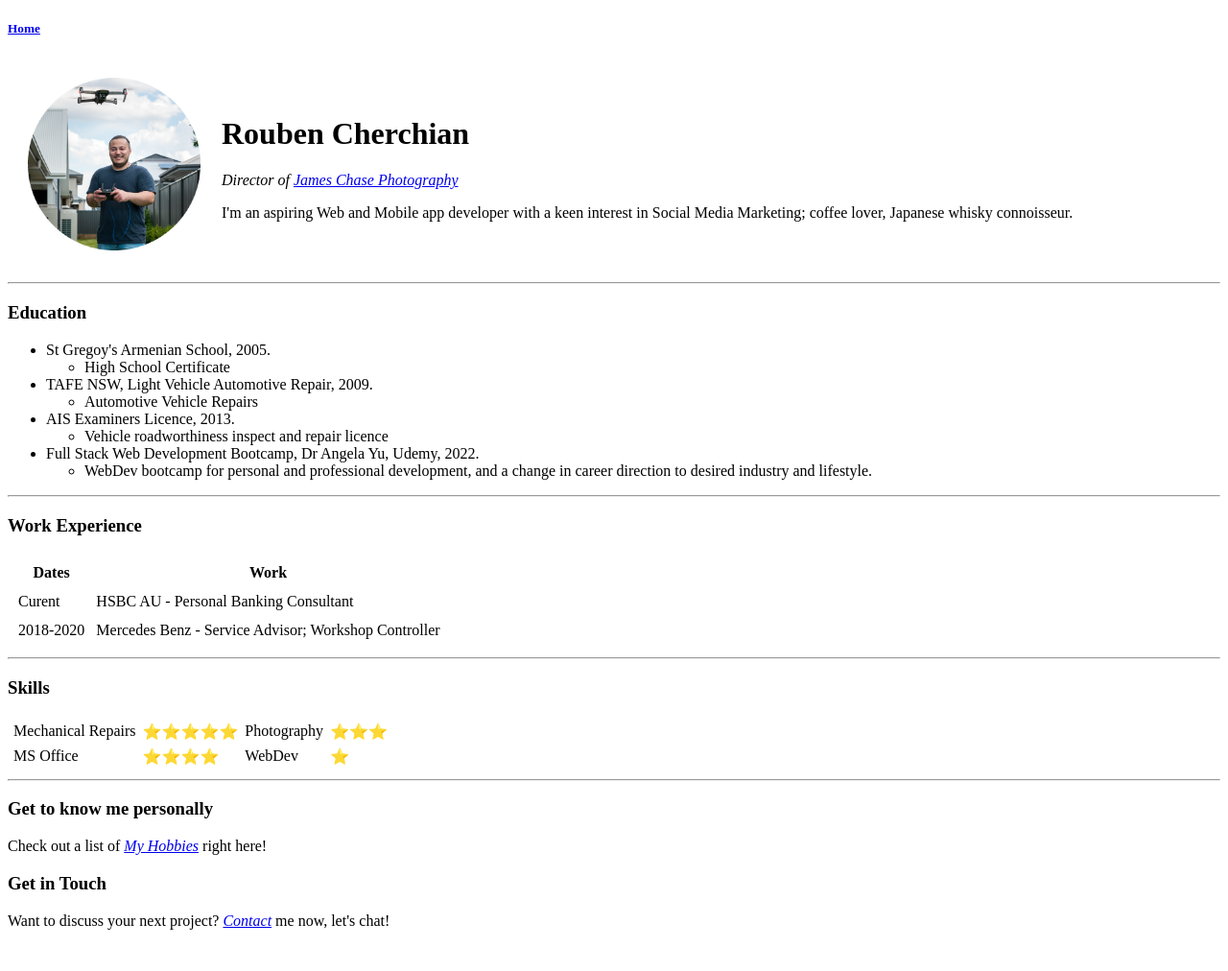
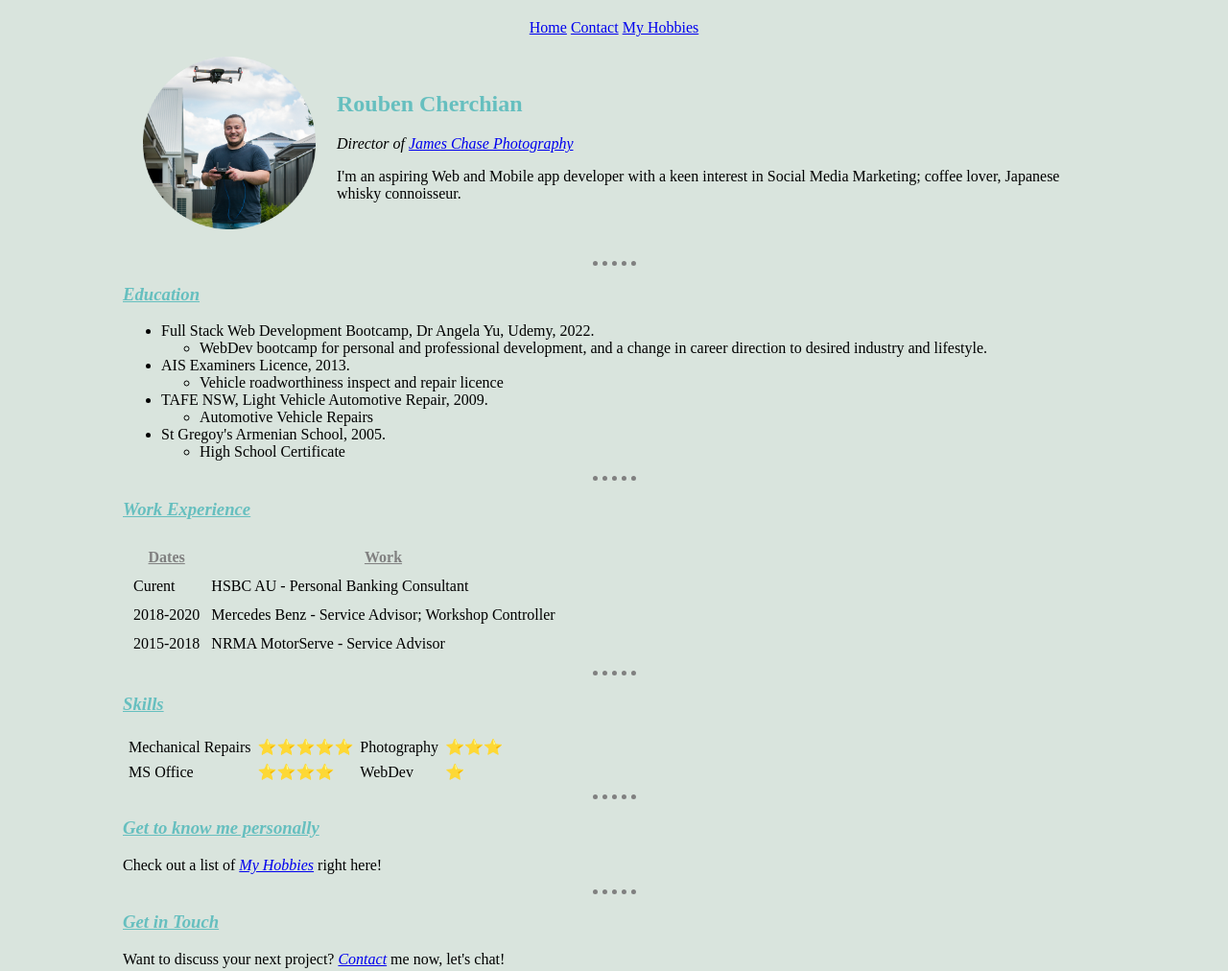
Before and after one commit to RoubenC/CV, a plain HTML site: page index.html in a window 1280 px wide. Shown: the whole page at 96% size. Before the commit the page ends 985 px from the top, so only its background shows below. Drawn offline with Linux system fonts and the light colour scheme.

Commit message:
Final commit

```diff
--- /dev/null
+++ b/css/styles.css
@@ -0,0 +1,39 @@
+h1 {
+  color:#66BFBF;
+  font-style: normal;
+}
+
+nav {
+  color: #66BFBF;     /*remove hyperlink style, and make the whole top section blue*/
+}
+
+h3 {
+  color: #66BFBF;
+  text-decoration: underline;
+  font-style: italic;
+}
+
+th {
+  text-decoration: underline;
+  color: grey;
+}
+
+body {
+  background-color: #D9E4DD;
+  margin: 10%;
+  margin-top: 0;
+}
+
+hr {
+  border-style: none;
+  border-top-style: dotted;
+  border-color: grey;
+  border-width: 5px;
+  width: 45px;
+}
+
+.top-nav {
+  margin-top: 20px;
+  text-align: center;
+
+}
--- a/index.html
+++ b/index.html
@@ -3,11 +3,19 @@
 
 <head>
   <meta charset="utf-8">
-  <title>😎 Rouben's Personal Site</title>
+  <title> 😎 Rouben's Personal Site</title>
+  <link rel="stylesheet" href="css/styles.css">
 </head>
 
 <body>
-  <h5><a href="index.html">Home</a></h5>
+  <nav class="top-nav">
+    <a href="index.html">Home</a>
+    <a href="contact.html">Contact</a>
+    <a href="hobbies.html">My Hobbies</a>
+  </nav>
+
+  <main>
+    <section>
       <table cellspacing="20">
         <tr>
           <td>
@@ -20,29 +28,32 @@
           </td>
         </tr>
       </table>
+    </section>
 
-
-
+    <section>
       <hr>
-  <h3><strong>Education</strong></h3>
+      <h3 class="edu"><strong>Education</strong></h3>
       <ul>
-      <li>St Gregoy's Armenian School, 2005.</li>
+        <li>Full Stack Web Development Bootcamp, Dr Angela Yu, Udemy, 2022.</li>
         <ul>
-          <li>High School Certificate</li>
+          <li>WebDev bootcamp for personal and professional development, and a change in career direction to desired industry and lifestyle.</li>
+        </ul>
+        <li>AIS Examiners Licence, 2013.</li>
+        <ul>
+          <li>Vehicle roadworthiness inspect and repair licence</li>
         </ul>
         <li>TAFE NSW, Light Vehicle Automotive Repair, 2009.</li>
         <ul>
           <li>Automotive Vehicle Repairs</li>
         </ul>
-      <li>AIS Examiners Licence, 2013.</li>
+        <li>St Gregoy's Armenian School, 2005.</li>
         <ul>
-          <li>Vehicle roadworthiness inspect and repair licence</li>
-        </ul>
-      <li>Full Stack Web Development Bootcamp, Dr Angela Yu, Udemy, 2022.</li>
-        <ul>
-          <li>WebDev bootcamp for personal and professional development, and a change in career direction to desired industry and lifestyle.</li>
+          <li>High School Certificate</li>
         </ul>
       </ul>
+    </section>
+
+    <section>
       <hr>
       <h3>Work Experience</h3>
       <table cellspacing="10">
@@ -61,8 +72,15 @@
             <td>2018-2020</td>
             <td>Mercedes Benz - Service Advisor; Workshop Controller</td>
           </tr>
+          <tr>
+            <td>2015-2018</td>
+            <td>NRMA MotorServe - Service Advisor</td>
+          </tr>
         </tbody>
       </table>
+    </section>
+
+    <section>
       <hr>
       <h3>Skills</h3>
       <table cellspacing="5">
@@ -79,11 +97,17 @@
           <td>⭐</td>
         </tr>
       </table>
+    </section>
+  </main>
+
+  <footer>
     <hr>
     <h3>Get to know me personally</h3>
     <p>Check out a list of <a href="hobbies.html"><em>My Hobbies</em></a> right here!</p>
+    <hr>
     <h3>Get in Touch</h3>
     <p>Want to discuss your next project? <a href="contact.html"><em>Contact</em></a> me now, let's chat!</p>
+  </footer>
 </body>
 
 </html>
```
Also changed, not shown: contact.html (+1 -0 lines), hobbies.html (+1 -0 lines). Lines whose indentation alone changed are shown as unchanged.
